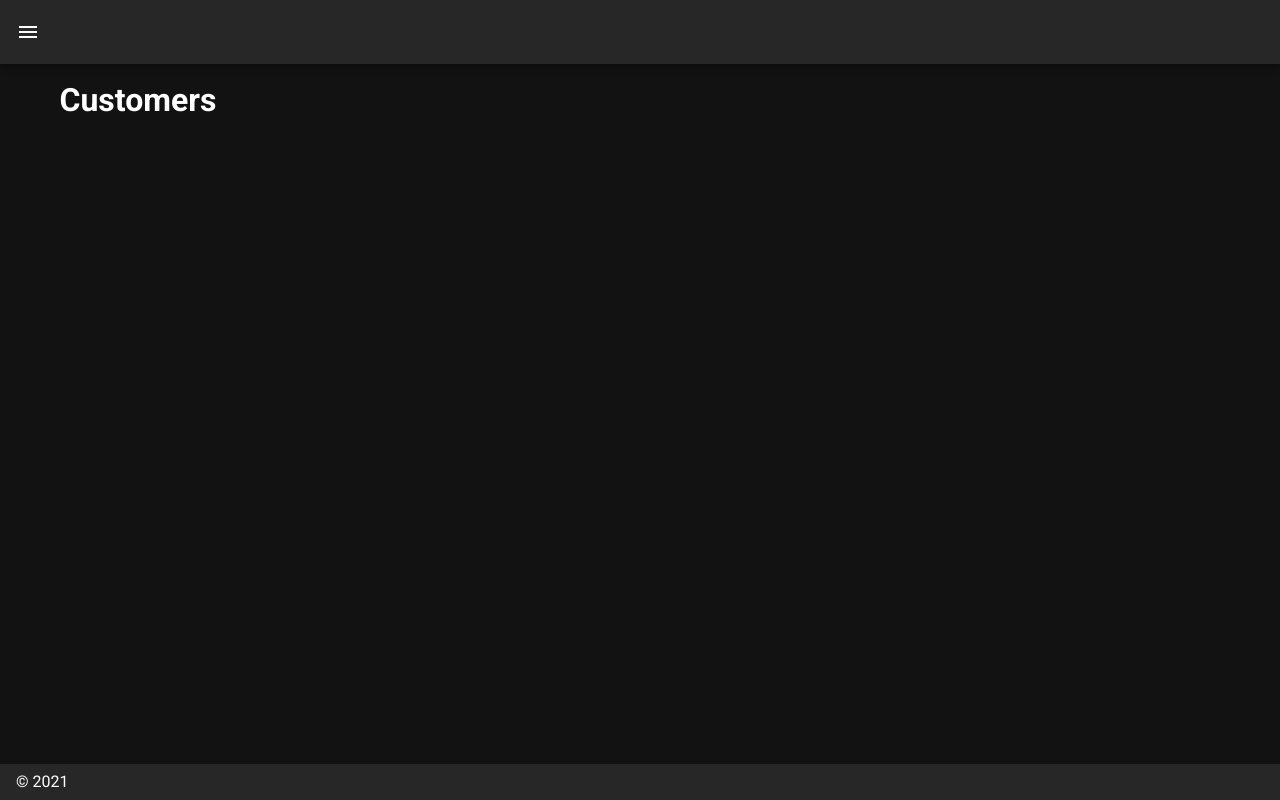
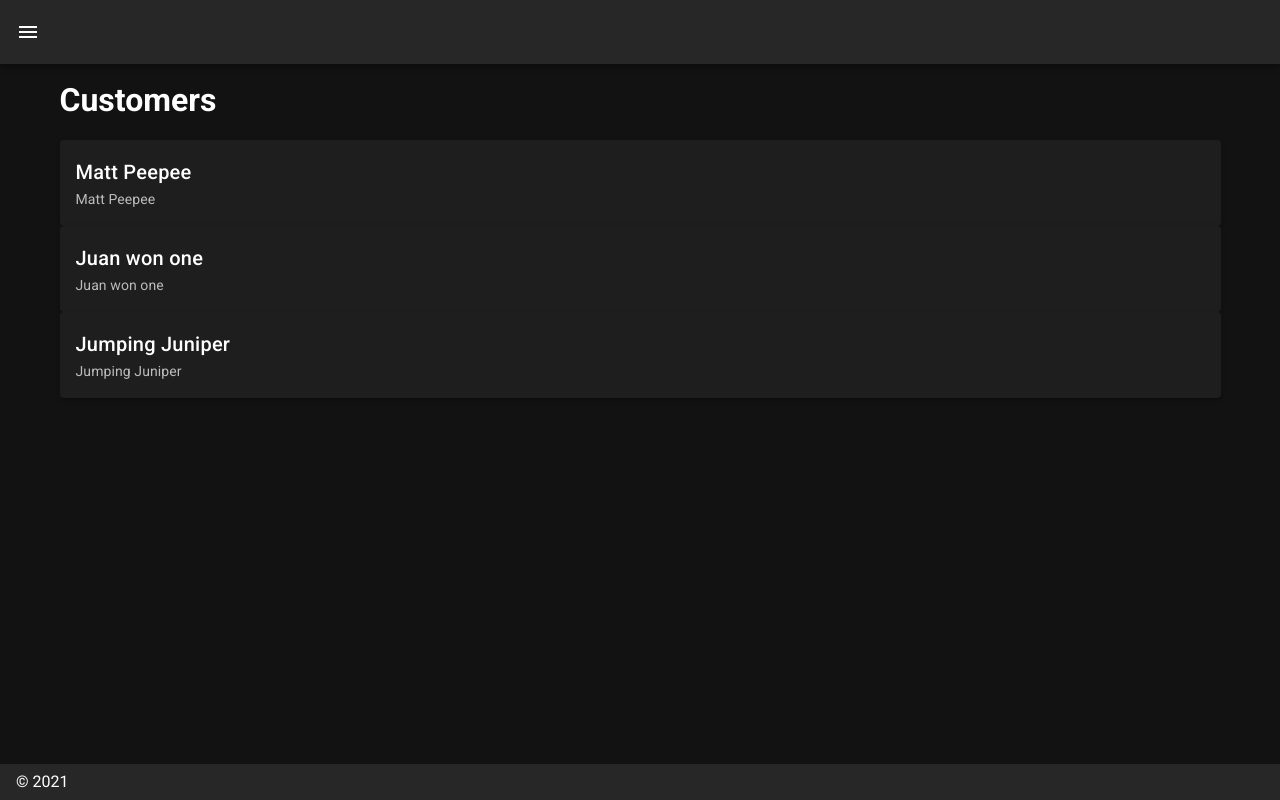
Before and after one commit to PilarCha/Delivery-Service, a Nuxt app: page /customers in a window 1280 px wide. Built offline with nearby package versions, Linux system fonts and the light colour scheme.

Commit message:
fixed the issue to the store not showing up

```diff
--- a/pages/customers.vue
+++ b/pages/customers.vue
@@ -4,8 +4,8 @@
     <section>
       <v-card
         :to="`/customer/${customer.customer_id}`"
-        :key="idx"
-        v-for="(customer,idx) in data"
+        :key="index"
+        v-for="(customer,index) in customers"
       >
         <v-card-title> {{ customer.name }} </v-card-title>
         <v-card-subtitle>{{ customer.name }}</v-card-subtitle>
@@ -19,7 +19,7 @@
 export default {
 
   computed: {
-    getCustomers () {
+    customers () {
       return this.$store.state.customers.data
     }
   }
```
